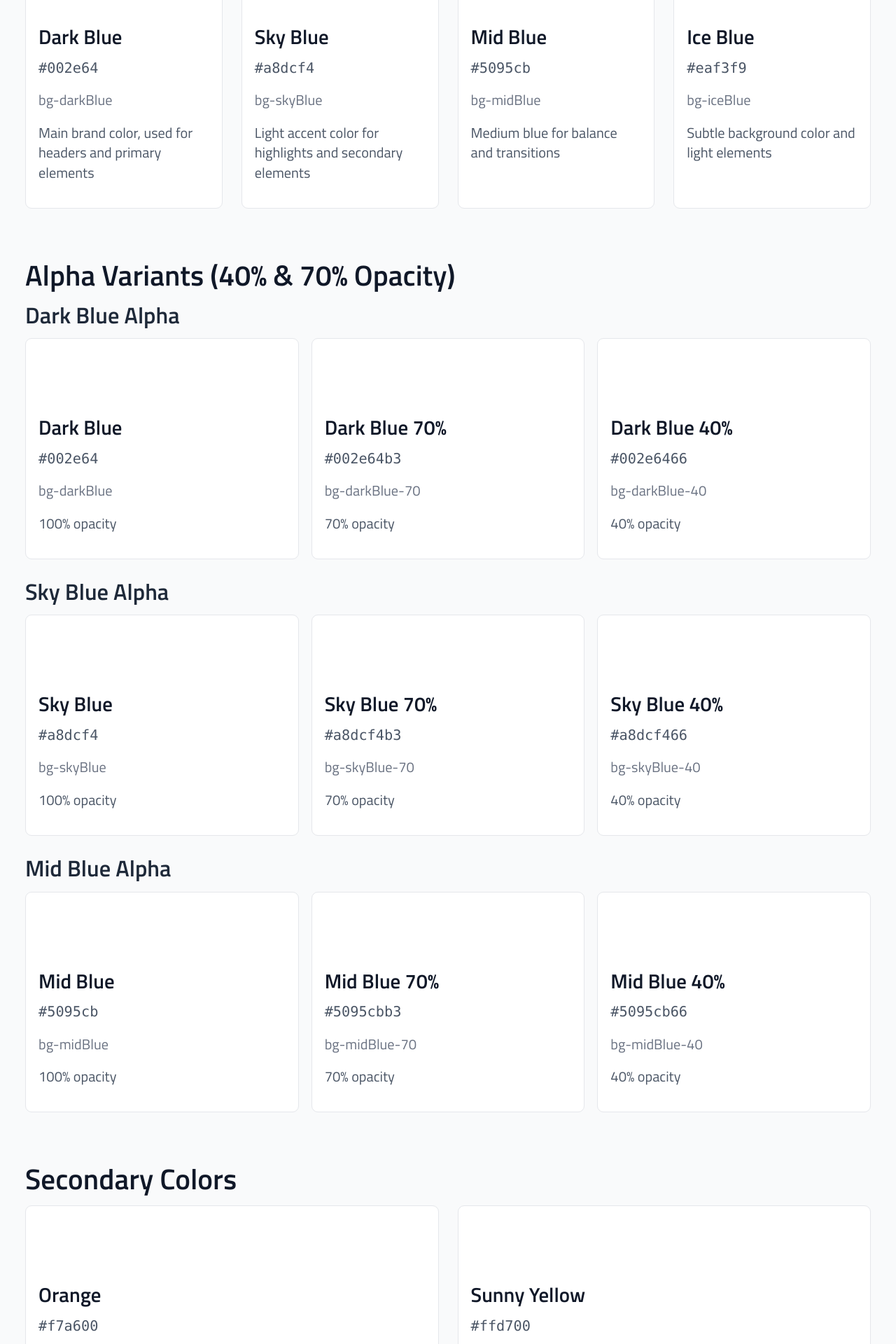
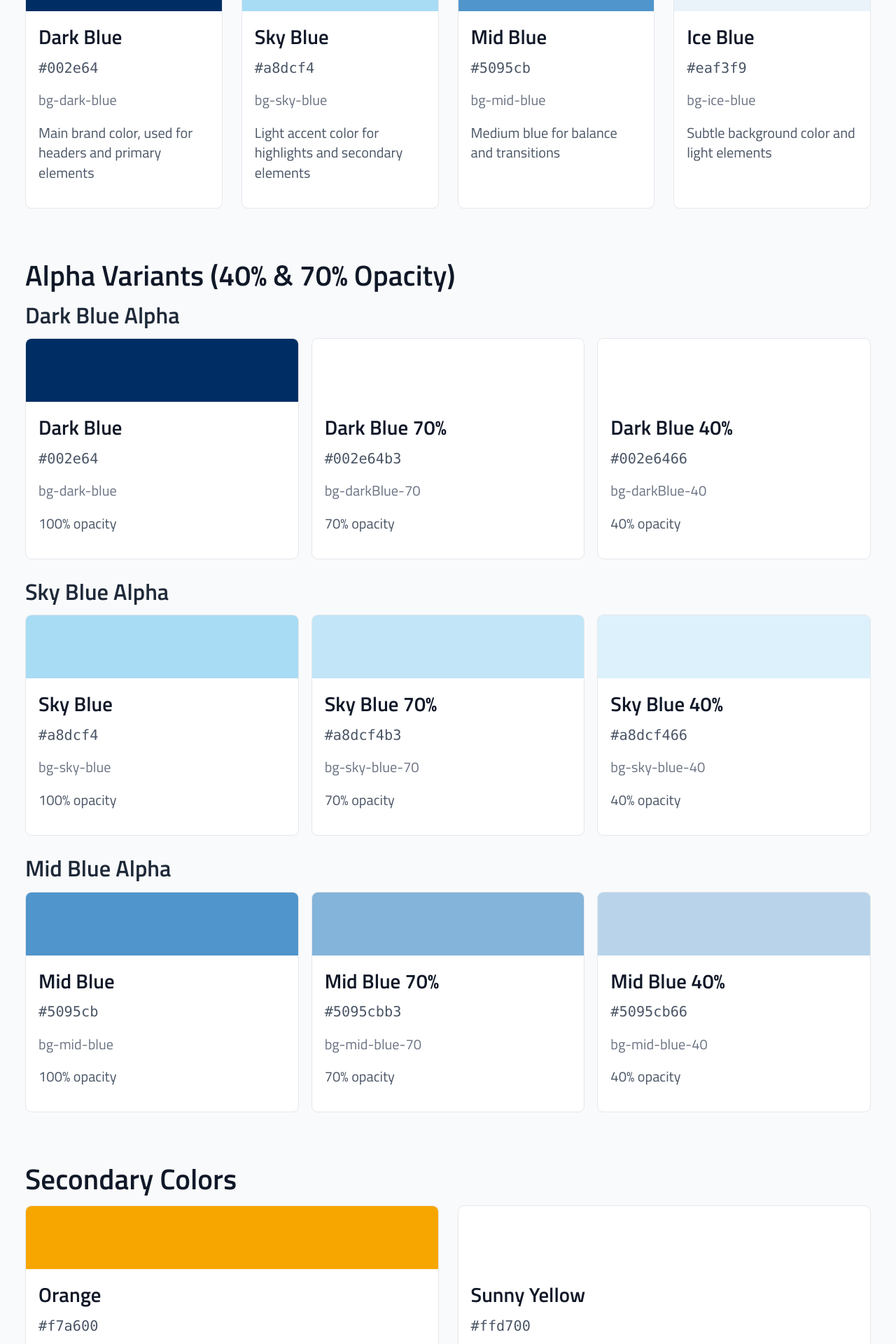
Before and after one commit to Altavia-web/altaviaa.ai, a Next.js app: page /colors-test in a window 1280 px wide. Shown: the part 460-2380 px from the top of the page at 70% size. Built offline with nearby package versions, Linux system fonts and the light colour scheme.

Commit message:
color uodate

```diff
--- a/app/colors-test/page.tsx
+++ b/app/colors-test/page.tsx
@@ -26,24 +26,6 @@ function ColorSample({ name, className, hex, description }: ColorSampleProps) {
   );
 }
 
-interface GradientSampleProps {
-  name: string;
-  className: string;
-  description: string;
-}
-
-function GradientSample({ name, className, description }: GradientSampleProps) {
-  return (
-    <div className="bg-white rounded-lg border border-gray-200 overflow-hidden">
-      <div className={`h-32 w-full ${className}`}></div>
-      <div className="p-4">
-        <h4 className="font-semibold text-gray-900 mb-1">{name}</h4>
-        <p className="text-xs text-gray-500 mb-2">{className}</p>
-        <p className="text-xs text-gray-600">{description}</p>
-      </div>
-    </div>
-  );
-}
 
 interface ProductColorSectionProps {
   productName: string;
@@ -95,25 +77,25 @@ export default function ColorsTestPage() {
           <div className="grid grid-cols-1 md:grid-cols-2 lg:grid-cols-4 gap-6">
             <ColorSample
               name="Dark Blue"
-              className="bg-darkBlue"
+              className="bg-dark-blue"
               hex="#002e64"
               description="Main brand color, used for headers and primary elements"
             />
             <ColorSample
               name="Sky Blue"
-              className="bg-skyBlue"
+              className="bg-sky-blue"
               hex="#a8dcf4"
               description="Light accent color for highlights and secondary elements"
             />
             <ColorSample
               name="Mid Blue"
-              className="bg-midBlue"
+              className="bg-mid-blue"
               hex="#5095cb"
               description="Medium blue for balance and transitions"
             />
             <ColorSample
               name="Ice Blue"
-              className="bg-iceBlue"
+              className="bg-ice-blue"
               hex="#eaf3f9"
               description="Subtle background color and light elements"
             />
@@ -127,7 +109,7 @@ export default function ColorsTestPage() {
             <div>
               <h3 className="text-lg font-medium text-gray-800 mb-4">Dark Blue Alpha</h3>
               <div className="grid grid-cols-1 md:grid-cols-3 gap-4">
-                <ColorSample name="Dark Blue" className="bg-darkBlue" hex="#002e64" description="100% opacity" />
+                <ColorSample name="Dark Blue" className="bg-dark-blue" hex="#002e64" description="100% opacity" />
                 <ColorSample name="Dark Blue 70%" className="bg-darkBlue-70" hex="#002e64b3" description="70% opacity" />
                 <ColorSample name="Dark Blue 40%" className="bg-darkBlue-40" hex="#002e6466" description="40% opacity" />
               </div>
@@ -136,18 +118,18 @@ export default function ColorsTestPage() {
             <div>
               <h3 className="text-lg font-medium text-gray-800 mb-4">Sky Blue Alpha</h3>
               <div className="grid grid-cols-1 md:grid-cols-3 gap-4">
-                <ColorSample name="Sky Blue" className="bg-skyBlue" hex="#a8dcf4" description="100% opacity" />
-                <ColorSample name="Sky Blue 70%" className="bg-skyBlue-70" hex="#a8dcf4b3" description="70% opacity" />
-                <ColorSample name="Sky Blue 40%" className="bg-skyBlue-40" hex="#a8dcf466" description="40% opacity" />
+                <ColorSample name="Sky Blue" className="bg-sky-blue" hex="#a8dcf4" description="100% opacity" />
+                <ColorSample name="Sky Blue 70%" className="bg-sky-blue-70" hex="#a8dcf4b3" description="70% opacity" />
+                <ColorSample name="Sky Blue 40%" className="bg-sky-blue-40" hex="#a8dcf466" description="40% opacity" />
               </div>
             </div>
 
             <div>
               <h3 className="text-lg font-medium text-gray-800 mb-4">Mid Blue Alpha</h3>
               <div className="grid grid-cols-1 md:grid-cols-3 gap-4">
-                <ColorSample name="Mid Blue" className="bg-midBlue" hex="#5095cb" description="100% opacity" />
-                <ColorSample name="Mid Blue 70%" className="bg-midBlue-70" hex="#5095cbb3" description="70% opacity" />
-                <ColorSample name="Mid Blue 40%" className="bg-midBlue-40" hex="#5095cb66" description="40% opacity" />
+                <ColorSample name="Mid Blue" className="bg-mid-blue" hex="#5095cb" description="100% opacity" />
+                <ColorSample name="Mid Blue 70%" className="bg-mid-blue-70" hex="#5095cbb3" description="70% opacity" />
+                <ColorSample name="Mid Blue 40%" className="bg-mid-blue-40" hex="#5095cb66" description="40% opacity" />
               </div>
             </div>
           </div>
@@ -176,21 +158,30 @@ export default function ColorsTestPage() {
         <section className="mb-16">
           <h2 className="text-2xl font-semibold text-gray-900 mb-8">Gradient Definitions</h2>
           <div className="grid grid-cols-1 lg:grid-cols-3 gap-6">
-            <GradientSample
-              name="Dark to Mid Blue"
-              className="bg-gradient-dark-to-mid"
-              description="radial-gradient from Mid Blue (#5095cb) to Dark Blue (#002e64)"
-            />
-            <GradientSample
-              name="Mid to Sky Blue"
-              className="bg-gradient-mid-to-sky"
-              description="radial-gradient from Sky Blue (#a8dcf4) to Mid Blue (#5095cb)"
-            />
-            <GradientSample
-              name="Orange to Yellow"
-              className="bg-gradient-orange-to-yellow"
-              description="radial-gradient from Sunny Yellow (#ffd700) to Orange (#f7a600)"
-            />
+            <div className="bg-white rounded-lg border border-gray-200 overflow-hidden">
+              <div className="h-32 w-full" style={{ background: 'var(--gradient-dark-to-mid)' }}></div>
+              <div className="p-4">
+                <h4 className="font-semibold text-gray-900 mb-1">Dark to Mid Blue</h4>
+                <p className="text-xs text-gray-500 mb-2">style={`{{ background: 'var(--gradient-dark-to-mid)' }}`}</p>
+                <p className="text-xs text-gray-600">radial-gradient from Mid Blue (#5095cb) to Dark Blue (#002e64)</p>
+              </div>
+            </div>
+            <div className="bg-white rounded-lg border border-gray-200 overflow-hidden">
+              <div className="h-32 w-full" style={{ background: 'var(--gradient-mid-to-sky)' }}></div>
+              <div className="p-4">
+                <h4 className="font-semibold text-gray-900 mb-1">Mid to Sky Blue</h4>
+                <p className="text-xs text-gray-500 mb-2">style={`{{ background: 'var(--gradient-mid-to-sky)' }}`}</p>
+                <p className="text-xs text-gray-600">radial-gradient from Sky Blue (#a8dcf4) to Mid Blue (#5095cb)</p>
+              </div>
+            </div>
+            <div className="bg-white rounded-lg border border-gray-200 overflow-hidden">
+              <div className="h-32 w-full" style={{ background: 'var(--gradient-orange-to-yellow)' }}></div>
+              <div className="p-4">
+                <h4 className="font-semibold text-gray-900 mb-1">Orange to Yellow</h4>
+                <p className="text-xs text-gray-500 mb-2">style={`{{ background: 'var(--gradient-orange-to-yellow)' }}`}</p>
+                <p className="text-xs text-gray-600">radial-gradient from Sunny Yellow (#ffd700) to Orange (#f7a600)</p>
+              </div>
+            </div>
           </div>
         </section>
 
@@ -264,8 +255,8 @@ export default function ColorsTestPage() {
             <div className="bg-white rounded-lg border border-gray-200 p-6">
               <h3 className="text-lg font-medium text-gray-900 mb-4">Text Colors</h3>
               <div className="space-y-2">
-                <p className="text-darkBlue">Dark Blue text (text-darkBlue)</p>
-                <p className="text-skyBlue">Sky Blue text (text-skyBlue)</p>
+                <p className="text-dark-blue">Dark Blue text (text-dark-blue)</p>
+                <p className="text-sky-blue">Sky Blue text (text-sky-blue)</p>
                 <p className="text-midBlue">Mid Blue text (text-midBlue)</p>
                 <p className="text-orange">Orange text (text-orange)</p>
                 <p className="text-sunnyYellow">Sunny Yellow text (text-sunnyYellow)</p>
@@ -276,7 +267,7 @@ export default function ColorsTestPage() {
             <div className="bg-white rounded-lg border border-gray-200 p-6">
               <h3 className="text-lg font-medium text-gray-900 mb-4">Border Colors</h3>
               <div className="grid grid-cols-2 md:grid-cols-4 gap-4">
-                <div className="border-2 border-darkBlue p-4 rounded text-center text-sm">border-darkBlue</div>
+                <div className="border-2 border-dark-blue p-4 rounded text-center text-sm">border-dark-blue</div>
                 <div className="border-2 border-skyBlue p-4 rounded text-center text-sm">border-skyBlue</div>
                 <div className="border-2 border-midBlue p-4 rounded text-center text-sm">border-midBlue</div>
                 <div className="border-2 border-orange p-4 rounded text-center text-sm">border-orange</div>
@@ -287,16 +278,16 @@ export default function ColorsTestPage() {
             <div className="bg-white rounded-lg border border-gray-200 p-6">
               <h3 className="text-lg font-medium text-gray-900 mb-4">Button Examples</h3>
               <div className="flex flex-wrap gap-4">
-                <button className="bg-darkBlue text-white px-6 py-2 rounded hover:bg-midBlue transition-colors">
+                <button className="bg-darkBlue text-white px-6 py-2 rounded hover:bg-mid-blue transition-colors">
                   Dark Blue Button
                 </button>
-                <button className="bg-skyBlue text-darkBlue px-6 py-2 rounded hover:bg-iceBlue transition-colors">
+                <button className="bg-sky-blue text-dark-blue px-6 py-2 rounded hover:bg-ice-blue transition-colors">
                   Sky Blue Button
                 </button>
                 <button className="bg-orange text-white px-6 py-2 rounded hover:bg-sunnyYellow hover:text-gray-800 transition-colors">
                   Orange Button
                 </button>
-                <button className="border-2 border-darkBlue text-darkBlue px-6 py-2 rounded hover:bg-darkBlue hover:text-white transition-colors">
+                <button className="border-2 border-dark-blue text-dark-blue px-6 py-2 rounded hover:bg-dark-blue hover:text-white transition-colors">
                   Outline Button
                 </button>
               </div>
@@ -312,9 +303,9 @@ export default function ColorsTestPage() {
             <div>
               <h3 className="text-lg font-medium text-gray-800 mb-4">Available Utilities</h3>
               <ul className="space-y-2 text-sm text-gray-600">
-                <li><strong>Background:</strong> bg-darkBlue, bg-skyBlue, bg-midBlue, etc.</li>
-                <li><strong>Text:</strong> text-darkBlue, text-skyBlue, text-midBlue, etc.</li>
-                <li><strong>Border:</strong> border-darkBlue, border-skyBlue, border-midBlue, etc.</li>
+                <li><strong>Background:</strong> bg-darkBlue, bg-sky-blue, bg-mid-blue, etc.</li>
+                <li><strong>Text:</strong> text-dark-blue, text-sky-blue, text-midBlue, etc.</li>
+                <li><strong>Border:</strong> border-dark-blue, border-skyBlue, border-midBlue, etc.</li>
                 <li><strong>Alpha variants:</strong> bg-darkBlue-40, bg-darkBlue-70, etc.</li>
                 <li><strong>Gradients:</strong> bg-gradient-dark-to-mid, bg-gradient-mid-to-sky, bg-gradient-orange-to-yellow</li>
                 <li><strong>Product colors:</strong> bg-datev-primary, text-peakship-secondary, etc.</li>
--- a/app/globals.css
+++ b/app/globals.css
@@ -14,6 +14,45 @@
   --color-foreground: var(--foreground);
   --font-sans: var(--font-titillium);
   --font-titillium: var(--font-titillium);
+
+  /* Alta Via Applications Colors */
+  --color-dark-blue: #002e64;
+  --color-dark-blue-40: #002e6466;
+  --color-dark-blue-70: #002e64b3;
+  --color-sky-blue: #a8dcf4;
+  --color-sky-blue-40: #a8dcf466;
+  --color-sky-blue-70: #a8dcf4b3;
+  --color-mid-blue: #5095cb;
+  --color-mid-blue-40: #5095cb66;
+  --color-mid-blue-70: #5095cbb3;
+  --color-ice-blue: #eaf3f9;
+  --color-ice-blue-40: #eaf3f966;
+  --color-ice-blue-70: #eaf3f9b3;
+
+  /* Secondary Colors */
+  --color-orange: #f7a600;
+  --color-sunny-yellow: #ffd700;
+
+  /* Product Colors */
+  --color-datev-primary: #009b87;
+  --color-datev-secondary: #78dc3c;
+  --color-reisekosten-primary: #7bcfc9;
+  --color-reisekosten-secondary: #d6ffff;
+  --color-mahnwesen-primary: #980000;
+  --color-mahnwesen-secondary: #ff4100;
+  --color-peakship-primary: #ffba00;
+  --color-peakship-secondary: #ffebc5;
+  --color-lokalisierung-primary: #003399;
+  --color-lokalisierung-secondary: #00bfbf;
+  --color-abwesenheit-primary: #00789e;
+  --color-abwesenheit-secondary: #65ffe8;
+  --color-gsheet-primary: #005f32;
+  --color-gsheet-secondary: #00b577;
+
+  /* Gradients */
+  --gradient-dark-to-mid: radial-gradient(50% 50% at 50% 50%, #5095cb 0%, #002e64 100%);
+  --gradient-mid-to-sky: radial-gradient(50% 50% at 50% 50%, #a8dcf4 0%, #5095cb 100%);
+  --gradient-orange-to-yellow: radial-gradient(50% 50% at 50% 50%, #ffd700 0%, #f7a600 100%);
 
   /* Typography scale with 1.125 ratio */
   --font-size-xs: 0.75rem;      /* 12px */
--- a/components/ui/Button.tsx
+++ b/components/ui/Button.tsx
@@ -46,17 +46,17 @@ const Button: React.FC<ButtonProps> = ({
     const colorMap = {
       midBlue: {
         filled: {
-          bg: 'bg-midBlue',
+          bg: 'bg-mid-blue',
           text: 'text-white',
-          hover: 'hover:bg-darkBlue',
-          focus: 'focus:ring-midBlue',
+          hover: 'hover:bg-dark-blue',
+          focus: 'focus:ring-mid-blue',
         },
         outlined: {
           bg: 'bg-transparent',
-          text: 'text-midBlue',
-          border: 'border-2 border-midBlue',
-          hover: 'hover:bg-midBlue hover:text-white',
-          focus: 'focus:ring-midBlue',
+          text: 'text-mid-blue',
+          border: 'border-2 border-mid-blue',
+          hover: 'hover:bg-mid-blue hover:text-white',
+          focus: 'focus:ring-mid-blue',
         },
       },
       orange: {
```
Also changed, not shown: app/page.tsx (+9 -9 lines), components/ui/Header.tsx (+17 -17 lines).
